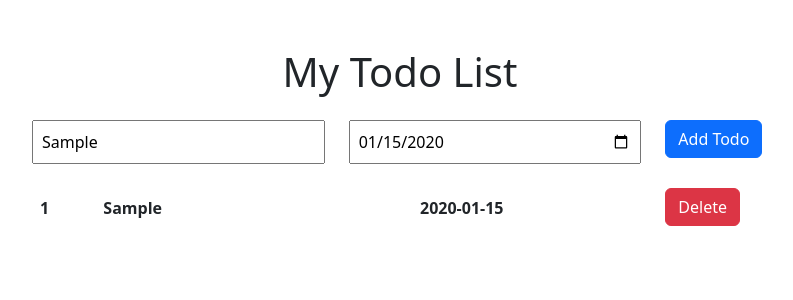
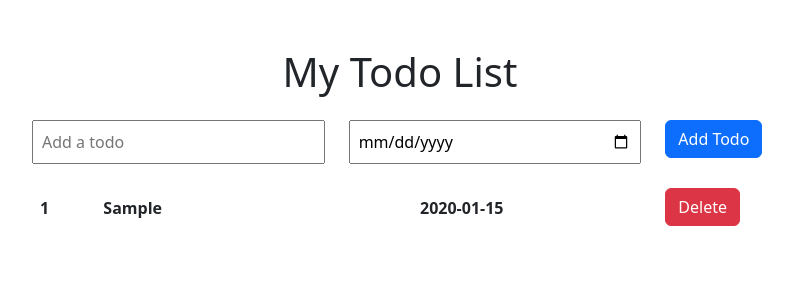
Before and after one commit to dipendra6447/react-todo-list, a React (Vite) app: page / in a window 1280 px wide. Both pictures are taken after typing "Sample", "2020-01-15" into the empty fields and a click on the button "Add Todo". Shown: the top 300 px of the page, without its empty margins (240-1033 px from the left). Built offline with nearby package versions, Linux system fonts and the light colour scheme.

Commit message:
Add files via upload

```diff
--- a/src/App.jsx
+++ b/src/App.jsx
@@ -1,17 +1,42 @@
 import TodoInput from "./components/TodoInput";
 import TodoList from "./components/TodoList";
-import { useState } from "react";
+import { TodoItemContext } from "./store/todo-item-store";
+import { useReducer } from "react";
+const todoItemReducer = (curretState, action) => {
+  let newTodoItem = curretState;
+  if (action.type === "ADD_TODO") {
+    newTodoItem = [
+      ...curretState,
+      { name: action.payload.name, date: action.payload.date },
+    ];
+  } else if (action.type === "DELETE_TODO") {
+    newTodoItem = curretState.filter(
+      (todo) => todo.name !== action.payload.todoIndex
+    );
+  }
+  return newTodoItem;
+};
 function App() {
-  const [todoList, setTodoList] = useState([]);
+  const [todoList, itemDispatch] = useReducer(todoItemReducer, []);
   const handleAddTodo = (name, date) => {
-    setTodoList([...todoList, { name, date }]);
+    const newItemAddAction = {
+      type: "ADD_TODO",
+      payload: { name, date },
+    };
+    itemDispatch(newItemAddAction);
   };
   const handleDeleteTodo = (todoIndex) => {
-    const upatedTodoList = todoList.filter((todo) => todo.name !== todoIndex);
-    setTodoList(upatedTodoList);
+    const newItemDeleteAction = {
+      type: "DELETE_TODO",
+      payload: { todoIndex },
+    };
+    itemDispatch(newItemDeleteAction);
   };
   return (
     <>
+      <TodoItemContext.Provider
+        value={{ todoList, handleAddTodo, handleDeleteTodo }}
+      >
         <div className="todo_app_wrapper">
           <div className="container">
             <div className="row">
@@ -21,8 +46,8 @@ function App() {
             </div>
             <div className="row justify-content-center">
               <div className="col-lg-8">
-              <TodoInput clickOnAddTodo={handleAddTodo} />
-              <TodoList todos={todoList} clickOnDeleteTodo={handleDeleteTodo} />
+                <TodoInput />
+                <TodoList />
                 <p className="text-center mt-4">
                   {todoList.length === 0
                     ? `Click on "Add Todo" to add a task`
@@ -32,6 +57,7 @@ function App() {
             </div>
           </div>
         </div>
+      </TodoItemContext.Provider>
     </>
   );
 }
--- a/src/components/TodoInput.jsx
+++ b/src/components/TodoInput.jsx
@@ -1,37 +1,38 @@
-import { useState } from "react";
-export default function TodoInput({ clickOnAddTodo }) {
-  const [TodoName, setTodoName] = useState();
-  const addTodoName = (e) => {
-    setTodoName(e.target.value);
+import { useRef } from "react";
+import { useContext } from "react";
+import { TodoItemContext } from "../store/todo-item-store";
+export default function TodoInput() {
+  const { handleAddTodo } = useContext(TodoItemContext);
+  const nameInput = useRef();
+  const dateInput = useRef();
+  const handleSubmit = (e) => {
+    e.preventDefault();
+    if (nameInput.current.value && dateInput.current.value) {
+      handleAddTodo(nameInput.current.value, dateInput.current.value);
+      nameInput.current.value = "";
+      dateInput.current.value = "";
+    }
   };
-  const [TodoDate, setTodoDate] = useState();
-  const addTodoDate = (e) => {
-    setTodoDate(e.target.value);
-  };
-
   return (
     <>
-      <div className="row">
+      <form className="row" onSubmit={handleSubmit}>
         <div className="col-lg-5">
           <input
             type="text"
             placeholder="Add a todo"
             className="w-100 p-2"
-            onChange={addTodoName}
+            ref={nameInput}
           />
         </div>
         <div className="col-lg-5">
-          <input type="date" className="w-100 p-2" onChange={addTodoDate} />
+          <input type="date" className="w-100 p-2" ref={dateInput} />
         </div>
         <div className="col-lg-2">
-          <button
-            className="btn btn-primary"
-            onClick={() => clickOnAddTodo(TodoName, TodoDate)}
-          >
+          <button className="btn btn-primary" type="submit">
             Add Todo
           </button>
         </div>
-      </div>
+      </form>
     </>
   );
 }
--- a/src/components/TodoList.jsx
+++ b/src/components/TodoList.jsx
@@ -1,7 +1,10 @@
-export default function TodoList({ todos, clickOnDeleteTodo }) {
+import { useContext } from "react";
+import { TodoItemContext } from "../store/todo-item-store";
+export default function TodoList() {
+  const { todoList, handleDeleteTodo } = useContext(TodoItemContext);
   return (
     <>
-      {todos.map((todo, index) => (
+      {todoList.map((todo, index) => (
         <div className="row mt-4" key={index}>
           <div className="col-lg-1">
             <p className="fw-bold p-2 m-0">{index + 1}</p>
@@ -15,7 +18,7 @@ export default function TodoList({ todos, clickOnDeleteTodo }) {
           <div className="col-lg-2">
             <button
               className="btn btn-danger"
-              onClick={() => clickOnDeleteTodo(todo.name)}
+              onClick={() => handleDeleteTodo(todo.name)}
             >
               Delete
             </button>
--- /dev/null
+++ b/src/store/todo-item-store.jsx
@@ -0,0 +1,3 @@
+import { createContext } from "react";
+
+export const TodoItemContext = createContext([]);
```
Lines whose indentation alone changed are shown as unchanged.
